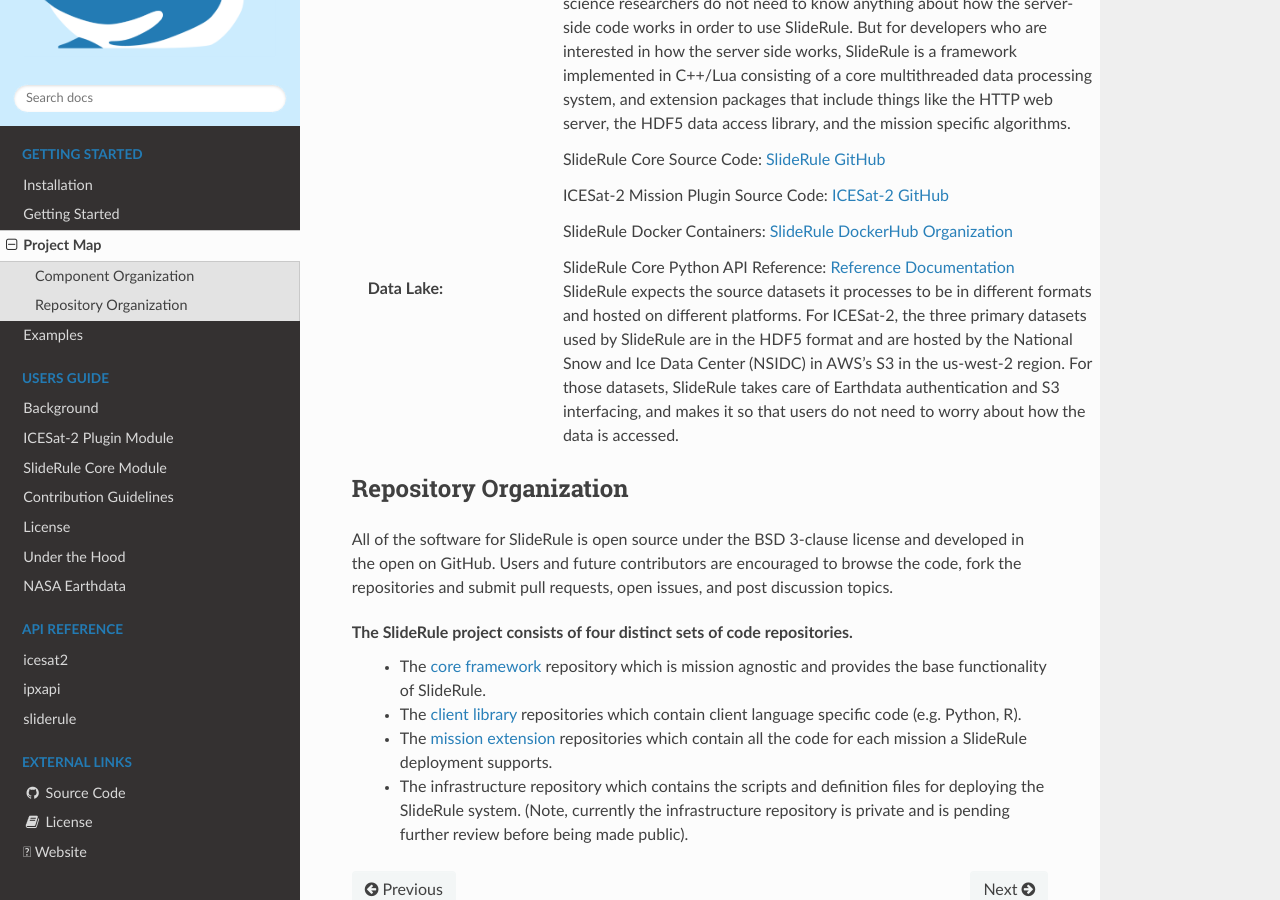
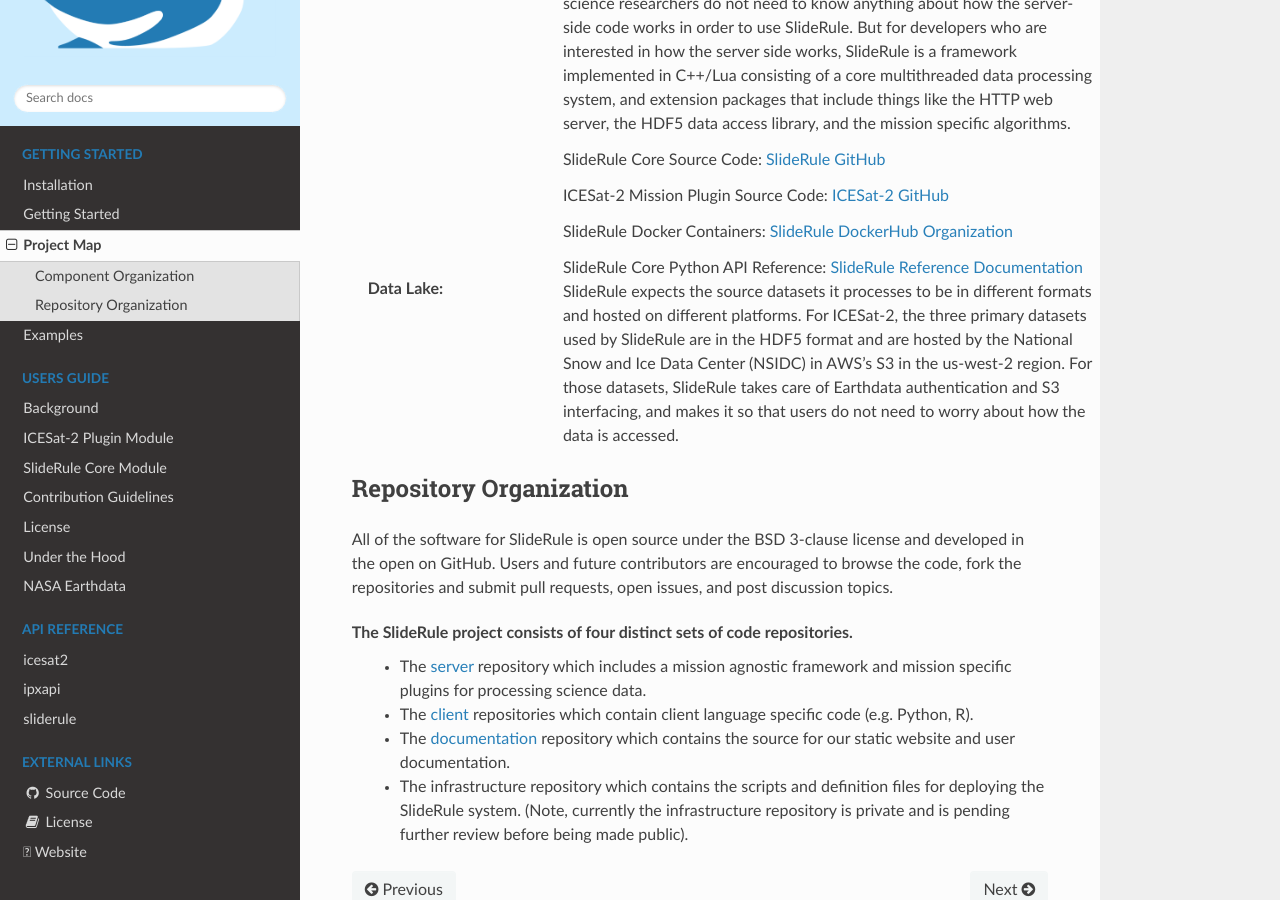
Before and after one commit to jhkennedy/sliderule-docs, a Sphinx documentation site: the page built from rtd/source/getting_started/Project-Map.rst, in a window 1280 px wide and 900 px high, scrolled down 1452 px. Built offline with Sphinx 7.4.7 and the Read the Docs theme 2.0.0, drawn with Linux system fonts in a browser that asks for light colours; some of the changed text lies outside the part shown.

Commit message:
fixed compiler warnings for building website; updated project map; fixed some broken links

```diff
--- a/rtd/source/getting_started/Project-Map.rst
+++ b/rtd/source/getting_started/Project-Map.rst
@@ -54,7 +54,7 @@
 All of the software for SlideRule is open source under the BSD 3-clause license and developed in the open on GitHub. Users and future contributors are encouraged to browse the code, fork the repositories and submit pull requests, open issues, and post discussion topics.
 
 The SlideRule project consists of four distinct sets of code repositories.
-  * The `core framework <https://github.com/ICESat2-SlideRule/sliderule>`_ repository which is mission agnostic and provides the base functionality of SlideRule.
-  * The `client library <https://github.com/ICESat2-SlideRule/sliderule-python>`_ repositories which contain client language specific code (e.g. Python, R).
-  * The `mission extension <https://github.com/ICESat2-SlideRule/sliderule-icesat2>`_ repositories which contain all the code for each mission a SlideRule deployment supports.
+  * The `server <https://github.com/ICESat2-SlideRule/sliderule>`_ repository which includes a mission agnostic framework and mission specific plugins for processing science data.
+  * The `client <https://github.com/ICESat2-SlideRule/sliderule-python>`_ repositories which contain client language specific code (e.g. Python, R).
+  * The `documentation <https://github.com/ICESat2-SlideRule/sliderule-docs>`_ repository which contains the source for our static website and user documentation.
   * The infrastructure repository which contains the scripts and definition files for deploying the SlideRule system. (Note, currently the infrastructure repository is private and is pending further review before being made public).
--- a/rtd/source/user_guide/Under-the-Hood.rst
+++ b/rtd/source/user_guide/Under-the-Hood.rst
@@ -7,7 +7,7 @@
 
 SlideRule is a server-side framework implemented in C++/Lua that provides REST APIs for processing science data and returning results in real-time. SlideRule can be used by researchers and other data systems for low-latency access to customized data products that are generated using processing parameters supplied at the time of the request.
 
-The development of SlideRule is led by the University of Washington in conjunction with NASA’s ICESat-2 program. The University of Washington is currently running an instantiation of SlideRule in AWS us-west-2, accessible at [http://icesat2sliderule.org](/).  This deployment supports science investigations using ICESat-2’s ATL03, ATL06, and ATL08 datasets, and has direct access to those datasets in AWS S3 through NASA’s Cumulus program.
+The development of SlideRule is led by the University of Washington in conjunction with NASA’s ICESat-2 program. The University of Washington is currently running an instantiation of SlideRule in AWS us-west-2, accessible at http://icesat2sliderule.org.  This deployment supports science investigations using ICESat-2’s ATL03, ATL06, and ATL08 datasets, and has direct access to those datasets in AWS S3 through NASA’s Cumulus program.
 
 Every deployment of SlideRule consists of three major sets of components which are supported by the SlideRule framework: the REST APIs (or web services), the data access interfaces, and the science algorithms.
 
```
Also changed, not shown: other parts of rtd/source/getting_started/Project-Map.rst (+2 -2 lines), rtd/source/api_reference/sliderule.rst (+5 -17 lines), rtd/source/user_guide/ICESat-2.rst (+0 -7 lines), rtd/source/user_guide/SlideRule.rst (+0 -20 lines).
